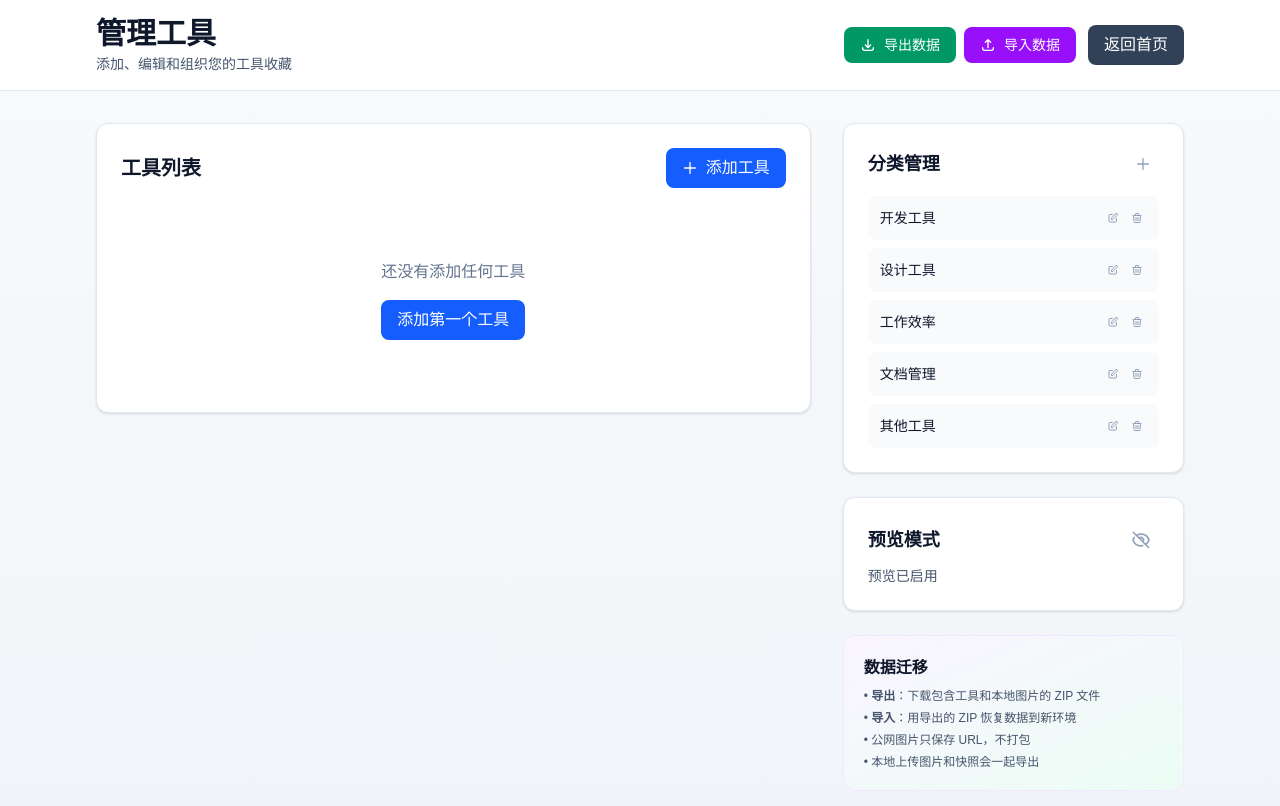
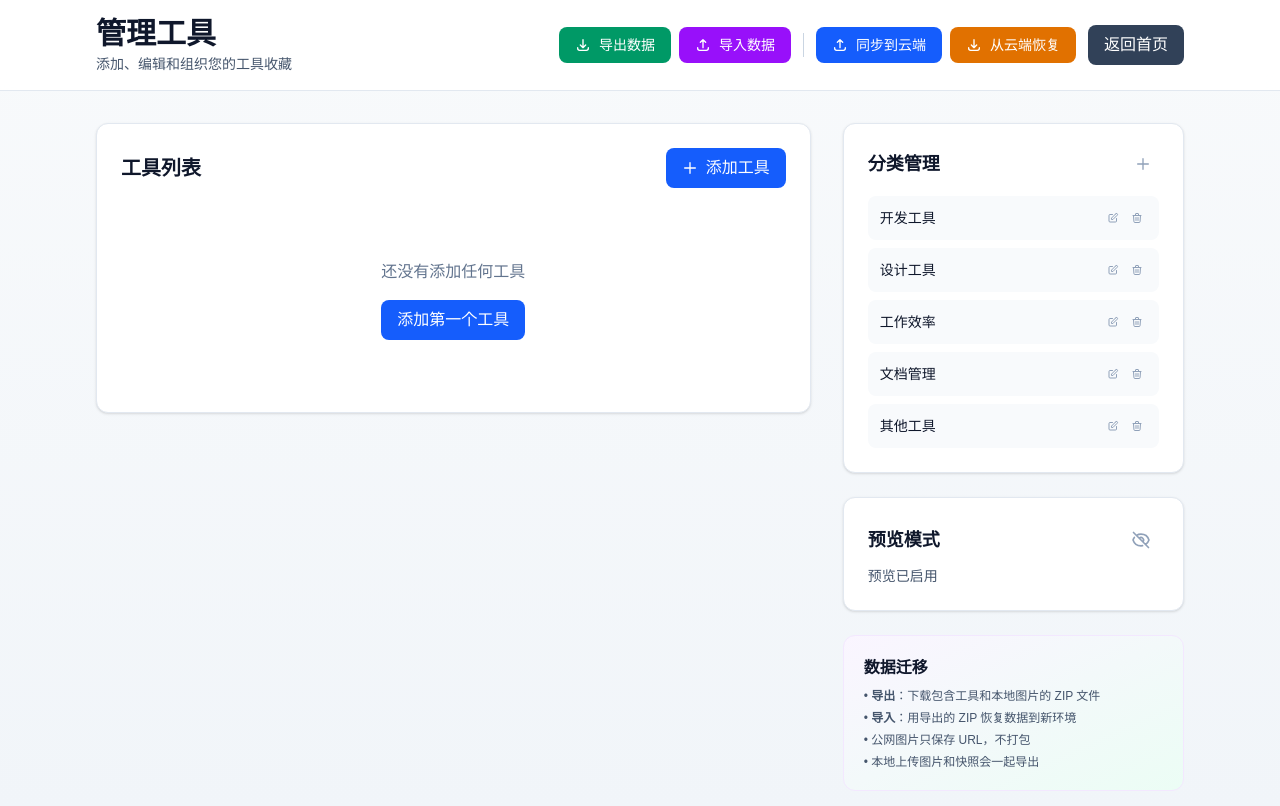
Before and after one commit to LHY-1/Tools-Share, a Next.js app: page /admin in a window 1280 px wide. Shown: the top 806 px of the page. Built offline with nearby package versions, Linux system fonts and the light colour scheme.

Commit message:
feat: 云端同步 API 路由 + AdminPage 同步/恢复按钮

```diff
--- /dev/null
+++ b/app/api/cloud/delete/route.ts
@@ -0,0 +1,31 @@
+import { NextRequest, NextResponse } from 'next/server';
+
+export const runtime = 'nodejs';
+
+export async function DELETE(req: NextRequest) {
+  try {
+    const { key } = await req.json();
+    if (!key) {
+      return NextResponse.json({ error: 'key required' }, { status: 400 });
+    }
+
+    const url = process.env.UPSTASH_REDIS_REST_URL!;
+    const token = process.env.UPSTASH_REDIS_REST_TOKEN!;
+
+    const res = await fetch(`${url}/del/${encodeURIComponent(key)}`, {
+      method: 'DELETE',
+      headers: {
+        Authorization: `Bearer ${token}`,
+      },
+    });
+
+    const data = await res.json();
+    if (!res.ok) {
+      return NextResponse.json(data, { status: res.status });
+    }
+
+    return NextResponse.json({ ok: true, ...data });
+  } catch (err: any) {
+    return NextResponse.json({ error: err.message }, { status: 500 });
+  }
+}
--- /dev/null
+++ b/app/api/cloud/load/route.ts
@@ -0,0 +1,32 @@
+import { NextRequest, NextResponse } from 'next/server';
+
+export const runtime = 'nodejs';
+
+export async function GET(req: NextRequest) {
+  try {
+    const { searchParams } = new URL(req.url);
+    const key = searchParams.get('key');
+    if (!key) {
+      return NextResponse.json({ error: 'key required' }, { status: 400 });
+    }
+
+    const url = process.env.UPSTASH_REDIS_REST_URL!;
+    const token = process.env.UPSTASH_REDIS_REST_TOKEN!;
+
+    const res = await fetch(`${url}/get/${encodeURIComponent(key)}`, {
+      method: 'GET',
+      headers: {
+        Authorization: `Bearer ${token}`,
+      },
+    });
+
+    const data = await res.json();
+    if (!res.ok) {
+      return NextResponse.json(data, { status: res.status });
+    }
+
+    return NextResponse.json(data);
+  } catch (err: any) {
+    return NextResponse.json({ error: err.message }, { status: 500 });
+  }
+}
--- /dev/null
+++ b/app/api/cloud/save/route.ts
@@ -0,0 +1,34 @@
+import { NextRequest, NextResponse } from 'next/server';
+import { loadTools } from '@/app/lib/db';
+
+export const runtime = 'nodejs';
+
+export async function POST(req: NextRequest) {
+  try {
+    const { key, value } = await req.json();
+    if (!key || !value) {
+      return NextResponse.json({ error: 'key and value required' }, { status: 400 });
+    }
+
+    const url = process.env.UPSTASH_REDIS_REST_URL!;
+    const token = process.env.UPSTASH_REDIS_REST_TOKEN!;
+
+    const res = await fetch(`${url}/set/${encodeURIComponent(key)}`, {
+      method: 'POST',
+      headers: {
+        Authorization: `Bearer ${token}`,
+        'Content-Type': 'application/json',
+      },
+      body: JSON.stringify(value),
+    });
+
+    const data = await res.json();
+    if (!res.ok) {
+      return NextResponse.json(data, { status: res.status });
+    }
+
+    return NextResponse.json({ ok: true, ...data });
+  } catch (err: any) {
+    return NextResponse.json({ error: err.message }, { status: 500 });
+  }
+}
--- a/app/components/AdminPage.tsx
+++ b/app/components/AdminPage.tsx
@@ -141,6 +141,62 @@ export default function AdminPage() {
       localStorage.setItem('categories', JSON.stringify(categories));
     }
   }, [categories]);
+
+  const [cloudLoading, setCloudLoading] = useState(false);
+  const [cloudStatus, setCloudStatus] = useState<string>('');
+
+  const handleSyncToCloud = async () => {
+    setCloudLoading(true);
+    setCloudStatus('');
+    try {
+      const storedTools = await loadTools<StoredTool>();
+      const data = JSON.stringify(storedTools);
+      const res = await fetch('/api/cloud/save', {
+        method: 'POST',
+        headers: { 'Content-Type': 'application/json' },
+        body: JSON.stringify({ key: 'tools-data', value: data }),
+      });
+      const result = await res.json();
+      if (!res.ok) throw new Error(result.error || '保存失败');
+      setCloudStatus(`✓ 已同步 ${storedTools.length} 个工具到云端`);
+    } catch (err: any) {
+      setCloudStatus(`✗ 同步失败: ${err.message}`);
+    } finally {
+      setCloudLoading(false);
+    }
+  };
+
+  const handleRestoreFromCloud = async () => {
+    if (!confirm('从云端恢复会覆盖本地数据，确定继续？')) return;
+    setCloudLoading(true);
+    setCloudStatus('');
+    try {
+      const res = await fetch('/api/cloud/load?key=tools-data');
+      const result = await res.json();
+      if (!res.ok) throw new Error(result.error || '加载失败');
+      if (!result.result) throw new Error('云端暂无数据');
+      const storedTools: StoredTool[] = JSON.parse(result.result);
+      await saveTools(storedTools);
+      const mapped = storedTools.map((tool) => ({
+        ...tool,
+        createdAt: new Date(tool.createdAt),
+        updatedAt: new Date(tool.updatedAt),
+        categories: tool.categories || (tool.category ? [tool.category] : [DEFAULT_CATEGORIES[0]]),
+        downloadLinks: tool.downloadLinks || (tool.downloadLink ? [tool.downloadLink] : []),
+        screenshotLink: tool.screenshotLink || '',
+        fullDescription: tool.fullDescription || '',
+        features: tool.features || [],
+        screenshots: tool.screenshots || [],
+        usage: tool.usage || '',
+      }));
+      setTools(mapped.map((t) => toTool(t)));
+      setCloudStatus(`✓ 已从云端恢复 ${storedTools.length} 个工具`);
+    } catch (err: any) {
+      setCloudStatus(`✗ 恢复失败: ${err.message}`);
+    } finally {
+      setCloudLoading(false);
+    }
+  };
 
   // ─── 导出 ───────────────────────────────────────────────────────────────────
   const handleExport = async () => {
@@ -462,7 +518,29 @@ export default function AdminPage() {
                   className="hidden"
                   onChange={handleFileChange}
                 />
+                <div className="h-6 w-px bg-slate-300 mx-1" />
+                <button
+                  onClick={handleSyncToCloud}
+                  disabled={cloudLoading}
+                  className="inline-flex items-center gap-2 px-4 py-2 bg-blue-600 hover:bg-blue-700 disabled:bg-blue-300 text-white rounded-lg transition-colors font-medium text-sm"
+                >
+                  <Upload className="w-4 h-4" />
+                  {cloudLoading ? '同步中...' : '同步到云端'}
+                </button>
+                <button
+                  onClick={handleRestoreFromCloud}
+                  disabled={cloudLoading}
+                  className="inline-flex items-center gap-2 px-4 py-2 bg-amber-600 hover:bg-amber-700 disabled:bg-amber-300 text-white rounded-lg transition-colors font-medium text-sm"
+                >
+                  <Download className="w-4 h-4" />
+                  {cloudLoading ? '恢复中...' : '从云端恢复'}
+                </button>
               </div>
+              {cloudStatus && (
+                <div className={`text-sm font-medium ${cloudStatus.startsWith('✓') ? 'text-green-600' : 'text-red-500'}`}>
+                  {cloudStatus}
+                </div>
+              )}
               <Link href="/" className="inline-flex items-center gap-2 px-4 py-2 bg-slate-700 hover:bg-slate-800 text-white rounded-lg transition-colors font-medium">
                 返回首页
               </Link>
```
